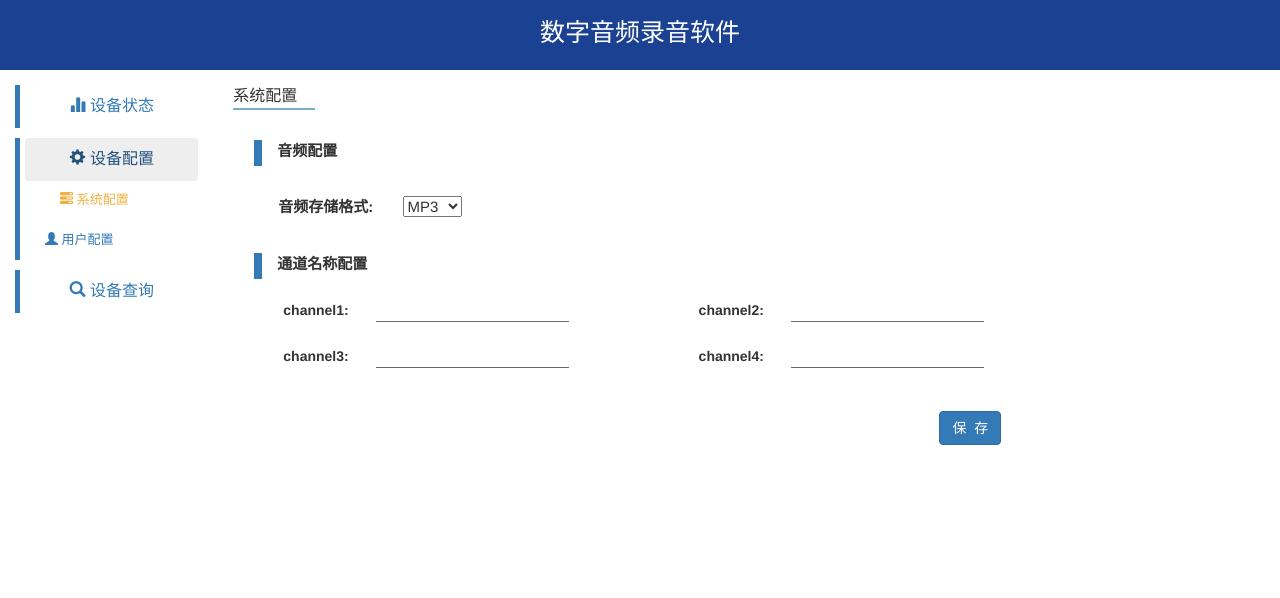
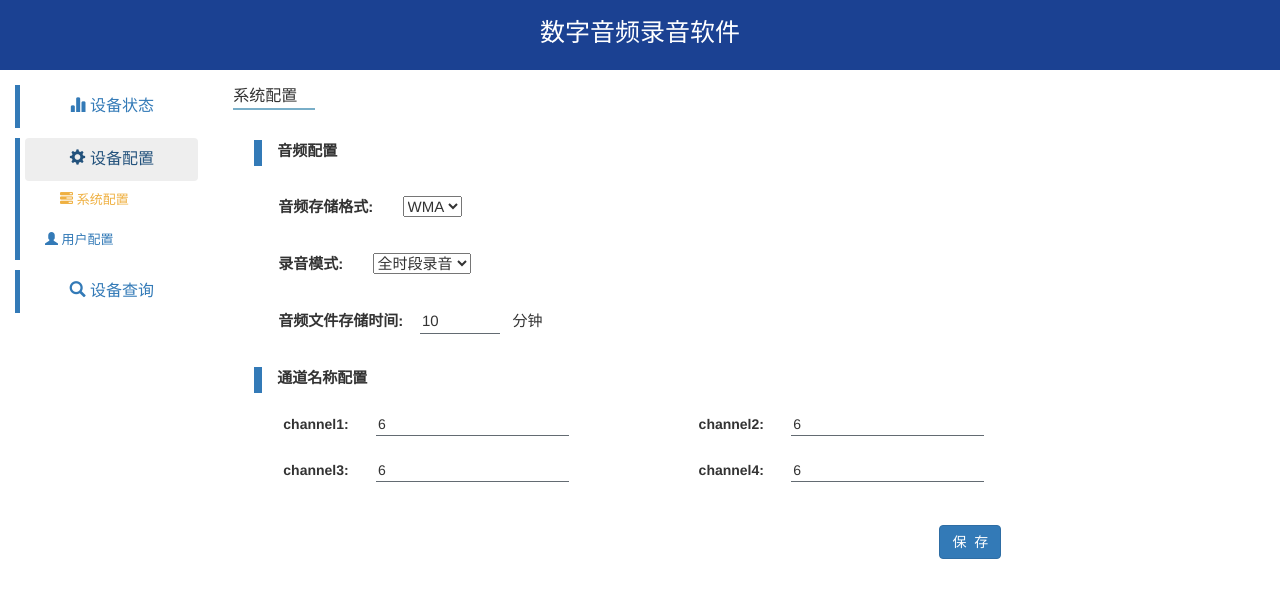
Before and after one commit to jessicaqian/audio, a Django app: page /system/sysconfig.html in a window 1280 px wide. Shown: the top 598 px of the page. Run offline with Django 3.2, Linux system fonts and the light colour scheme; parts of the project's set-up code (start-up, migrations or seed data) failed here and were passed over; some libraries are stand-ins or nearby versions.

Commit message:
2022/5/17 添加配置文件及方法

```diff
--- a/static/system/css/sysconfig.css
+++ b/static/system/css/sysconfig.css
@@ -1,6 +1,22 @@
 div#selebox{
      margin:30px 0px 30px 50px;
     font-size: 15px;
+}
+
+div#audioTime{
+    margin:30px 0px 30px 50px;
+    font-size: 15px;
+    width: 500px;
+}
+
+input#id_audiotime{
+    width: 80px;
+}
+
+div#audioMode{
+    margin:30px 0px 30px 50px;
+    font-size: 15px;
+
 }
 
 input.single_line{
--- a/system/forms.py
+++ b/system/forms.py
@@ -5,11 +5,18 @@ class SysconfigForm(forms.Form):
         ("MP3", "MP3"),
         ("WMA", "WMA"),
     )
+    CHOICES1 = (
+        ("全时段录音", "全时段录音"),
+        ("自动录音", "自动录音"),
+    )
+
     audiotype = forms.ChoiceField(label='音频存储格式',choices=CHOICES)
-    channel1 = forms.CharField(widget=forms.TextInput(attrs={'class':'single_line'}), required=False,label='channel1')
-    channel2 = forms.CharField(widget=forms.TextInput(attrs={'class':'single_line'}), required=False,label='channel2')
-    channel3 = forms.CharField(widget=forms.TextInput(attrs={'class':'single_line'}), required=False,label='channel3')
-    channel4 = forms.CharField(widget=forms.TextInput(attrs={'class':'single_line'}), required=False,label='channel4')
+    audiomode = forms.ChoiceField(label='录音模式',choices=CHOICES1)
+    audiotime = forms.CharField(widget=forms.TextInput(attrs={'class':'single_line','value':'10'}), required=False,label='音频文件存储时间')
+    channel1 = forms.CharField(widget=forms.TextInput(attrs={'class':'single_line'}), required=True,label='channel1')
+    channel2 = forms.CharField(widget=forms.TextInput(attrs={'class':'single_line'}), required=True,label='channel2')
+    channel3 = forms.CharField(widget=forms.TextInput(attrs={'class':'single_line'}), required=True,label='channel3')
+    channel4 = forms.CharField(widget=forms.TextInput(attrs={'class':'single_line'}), required=True,label='channel4')
 
 class UsrForm(forms.Form):
     CHOICES = (
--- a/system/views.py
+++ b/system/views.py
@@ -2,7 +2,7 @@ from django.shortcuts import render
 from django.http import JsonResponse,HttpResponseRedirect
 from .forms import SysconfigForm,UsrForm
 import os,sqlite3,hashlib,json,threading,re
-import time,datetime
+import time,datetime,configparser
 from . import udp
 
 
@@ -16,6 +16,7 @@ from . import udp
 # print(res["audioAckValue"]["funcResult"])
 
 f_lists={}
+config = configparser.ConfigParser()
 
 def mkdir():
     threading.Timer(43200,mkdir).start()
@@ -64,14 +65,48 @@ def get_diskstatus(request):
     return JsonResponse({'no': no, 'msg': 'success'})#pcm 一个通道：采样率*2*s B  mp3 目标比特率*s bite
 
 def system_config(request):
+    config.read("web.ini")
     if request.method == 'POST':
-        pass
+        form = SysconfigForm(request.POST)
+        if form.is_valid():
+            audiotype = form.cleaned_data['audiotype']
+            audiomode = form.cleaned_data['audiomode']
+            audiotime = form.cleaned_data['audiotime']
+            channel1 = form.cleaned_data['channel1']
+            channel2 = form.cleaned_data['channel2']
+            channel3 = form.cleaned_data['channel3']
+            channel4 = form.cleaned_data['channel4']
+
+            config.set("configinfo","audiotype",audiotype)
+            config.set("configinfo", "audiomode", audiomode)
+            if audiomode == '全时段录音':
+                config.set("configinfo", "audiotime", audiotime)
+            config.set("configinfo", "channel1", channel1)
+            config.set("configinfo", "channel2", channel2)
+            config.set("configinfo", "channel3", channel3)
+            config.set("configinfo", "channel4", channel4)
+            config.write(open("web.ini","r+"))
+            return HttpResponseRedirect('/system/sysconfig.html')
+        else:
+
+            return render(request, 'system/sysconfig.html', {'form': form})
+
 
     else:
         name = request.GET.get('name', default='10000000')
         permiss = request.GET.get('permiss', default='10000000')
         form = SysconfigForm()
-        return render(request, 'system/sysconfig.html',{'form': form,'name':name,'permiss':permiss})
+        audiotype = config.get("configinfo","audiotype")
+        audiomode =  config.get("configinfo", "audiomode")
+        audiotime =  config.get("configinfo", "audiotime")
+        channel1 =  config.get("configinfo", "channel1")
+        channel2 =  config.get("configinfo", "channel2")
+        channel3 = config.get("configinfo", "channel3")
+        channel4 =  config.get("configinfo", "channel4")
+
+
+        return render(request, 'system/sysconfig.html',{'form': form,'name':name,'permiss':permiss,'audiotype':audiotype,'audiomode':audiomode,
+                                                        'audiotime':audiotime,'channel1':channel1,'channel2':channel2,'channel3':channel3,'channel4':channel4})
 
 def usr_config(request):
     if request.method == 'POST':
--- a/templates/system/sysconfig.html
+++ b/templates/system/sysconfig.html
@@ -13,9 +13,17 @@
     <div class="row tips">
         <label>音频配置</label>
     </div>
+    <form method="post">
          <div class="row1 row" id="selebox">
                 {{ form.audiotype.label_tag}}&nbsp;&nbsp;&nbsp;&nbsp;&nbsp;&nbsp;&nbsp;{{ form.audiotype}}
         </div>
+        <div class="row1 row" id="audioMode">
+                {{ form.audiomode.label_tag}}&nbsp;&nbsp;&nbsp;&nbsp;&nbsp;&nbsp;&nbsp;{{ form.audiomode}}
+        </div>
+        <div class="row1 row" id="audioTime" >
+            <span>{{ form.audiotime.label_tag}}&nbsp;&nbsp;&nbsp;&nbsp;{{ form.audiotime}}&nbsp;&nbsp;&nbsp;分钟</span>
+        </div>
+
         <div class="row tips">
             <label>通道名称配置</label>
         </div>
@@ -31,14 +39,47 @@
             <div class="col-md-2 col-md-offset-8">
                 <input type="submit" value="保&nbsp&nbsp存" id="save" class="btn btn-primary">
             </div>
+        </div>
+    </form>
 
-    </div>
 {% endblock %}
 
 {% block js %}
 <script type="text/javascript">
     $('a#flow').attr('aria-expanded','true');
     $('div#collapseExample').attr('class','collapse in');
+    $('input#id_channel1').val('{{ channel1 }}')
+    $('input#id_channel2').val('{{ channel2 }}')
+    $('input#id_channel3').val('{{ channel3 }}')
+    $('input#id_channel4').val('{{ channel4 }}')
+    $('select#id_audiomode').val('{{audiomode}}')
+    $('select#id_audiotype').val('{{audiotype}}')
+    if('{{audiomode}}'=='全时段录音'){
+        $('select#id_audiotime').val('{{audiotime}}')
+        $('div#audioTime').removeAttr('style')
+    }
+    else {
+        $('div#audioTime').attr('style','visibility: hidden')
+    }
+
+
+
+
+
+
+
+    $('select#id_audiomode').change(function () {
+        var opt = $('select#id_audiomode').val();
+        if(opt == "自动录音"){
+            $('div#audioTime').attr('style','visibility: hidden')
+        }
+        else {
+            $('div#audioTime').removeAttr('style')
+
+
+        }
+
+    })
 
 
 </script>
--- /dev/null
+++ b/web.ini
@@ -0,0 +1,8 @@
+[configinfo]
+audiotype = WMA
+audiomode = 全时段录音
+audiotime = 10
+channel1 = 6
+channel2 = 6
+channel3 = 6
+channel4 = 6
```
Also changed, not shown: templates/system/main.html (+0 -7 lines), db.sqlite3. Lines whose indentation alone changed are shown as unchanged.
